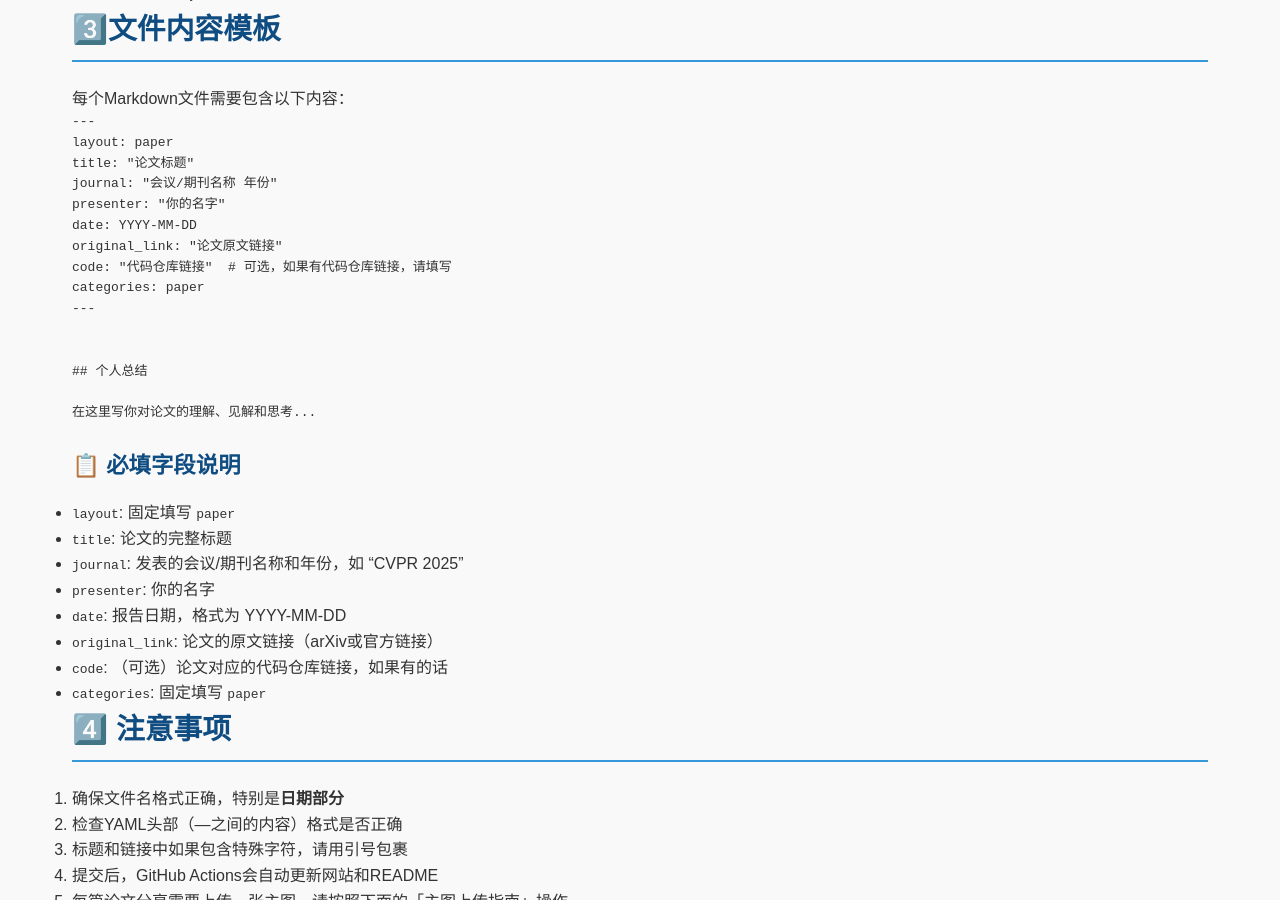
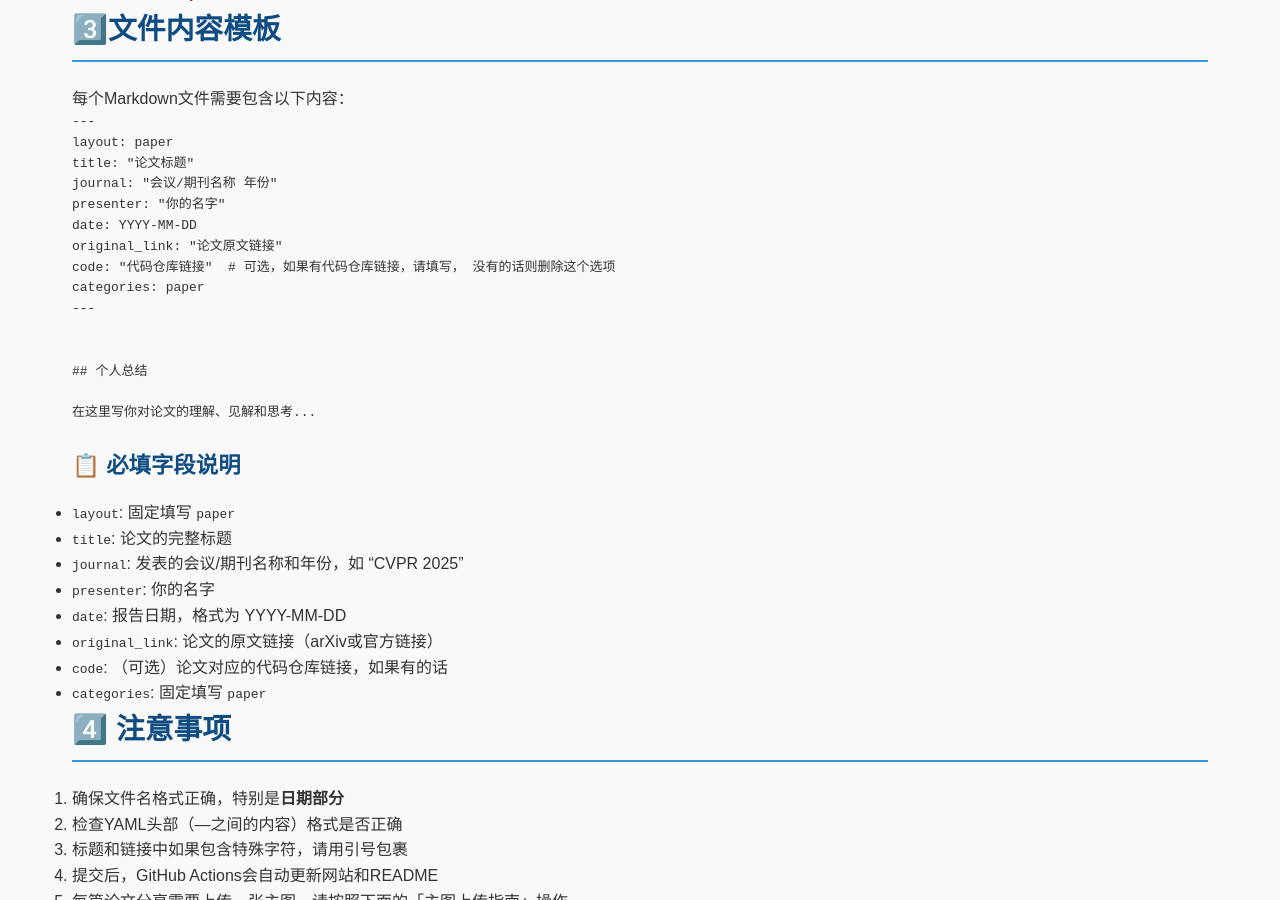
Before and after one commit to yykoyishi/ahu-vrvision-seminar, a Jekyll site: the page built from docs/upload-guide.md, in a window 1280 px wide and 900 px high, scrolled down 788 px. Built offline with Jekyll 4.4.1, drawn with Linux system fonts in a browser that asks for light colours.

Commit message:
feat: init project

```diff
--- a/docs/upload-guide.md
+++ b/docs/upload-guide.md
@@ -42,7 +42,7 @@ journal: "会议/期刊名称 年份"
 presenter: "你的名字"
 date: YYYY-MM-DD
 original_link: "论文原文链接"
-code: "代码仓库链接"  # 可选，如果有代码仓库链接，请填写
+code: "代码仓库链接"  # 可选，如果有代码仓库链接，请填写， 没有的话则删除这个选项
 categories: paper
 ---
 
```
